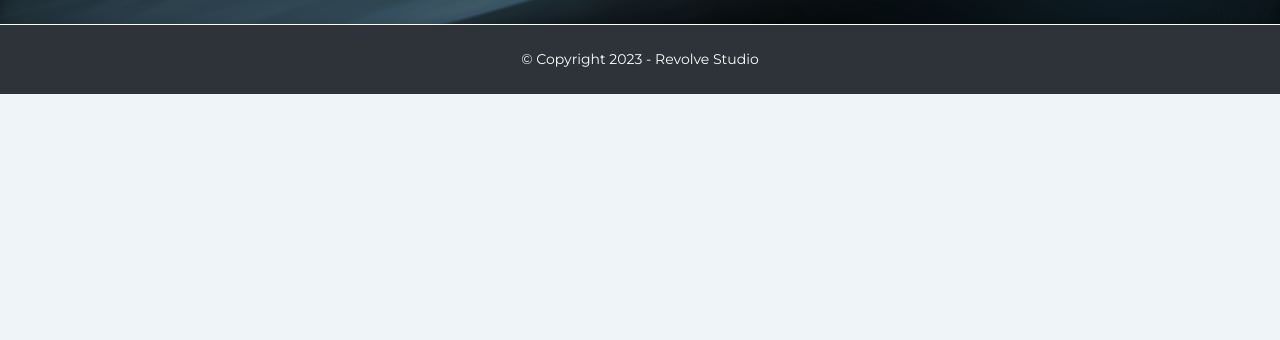
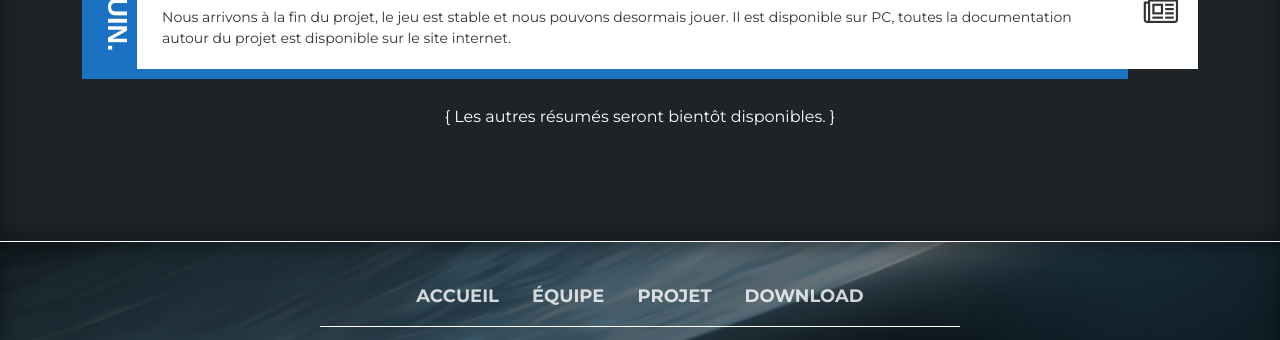
Before and after one commit to revolve-project/revolve-website, a plain HTML site: page projet.html in a window 1280 px wide. Shown: the part 1787-2127 px from the top of the page. Before the commit the page ends 1881 px from the top, so only its background shows below. Drawn offline with Linux system fonts and the light colour scheme; some packages are replaced by stand-ins of ours; a script that the page names is missing.

Commit message:
Update projet.html

```diff
--- a/projet.html
+++ b/projet.html
@@ -156,7 +156,7 @@
                     </a>
                 </div>
 
-                <!--
+
                 <div class="timeline">
                     <a href="#" class="timeline-content">
                         <div class="timeline-year">MAI.</div>
@@ -176,16 +176,13 @@
                         <div class="timeline-year">JUIN.</div>
                         <h3 class="title">Résumé du mois de juin</h3>
                         <p class="description">
-                            Nous arrivons à la fin du projet, le jeu est stable et nous pouvons desormais nous consacrer à de nouvelles fonctionnalités : animations de rechargement
-                            nouvelle barre de vie avec le pseudo du joueur concerné, système de fin de partie avec des écrans personnalisés qui font un bilan de la partie.
-                            Un nouveau système de tir à été mis en place, des lasers sont produits par l'arme et nous les voyons partir émettant une lueur visible par tous les joueurs.
-                            Nous en avons profité pour faire une refonte de l'interface (menus d'accueil et de salons, écran de chargement, écran de pause, écran de fin). De plus, la carte
-                            a continué d'évoluer avec l'ajout de nombreux détails pour rentre la partie plus agréable.
+                            Nous arrivons à la fin du projet, le jeu est stable et nous pouvons desormais jouer. Il est disponible sur PC, toutes la documentation autour du projet
+                            est disponible sur le site internet.
                         </p>
                         <div class="timeline-icon"><i class="fa fa-newspaper"></i></div>
                     </a>
                 </div>
-                -->
+
             </div>
         </div>
     </div>
```
